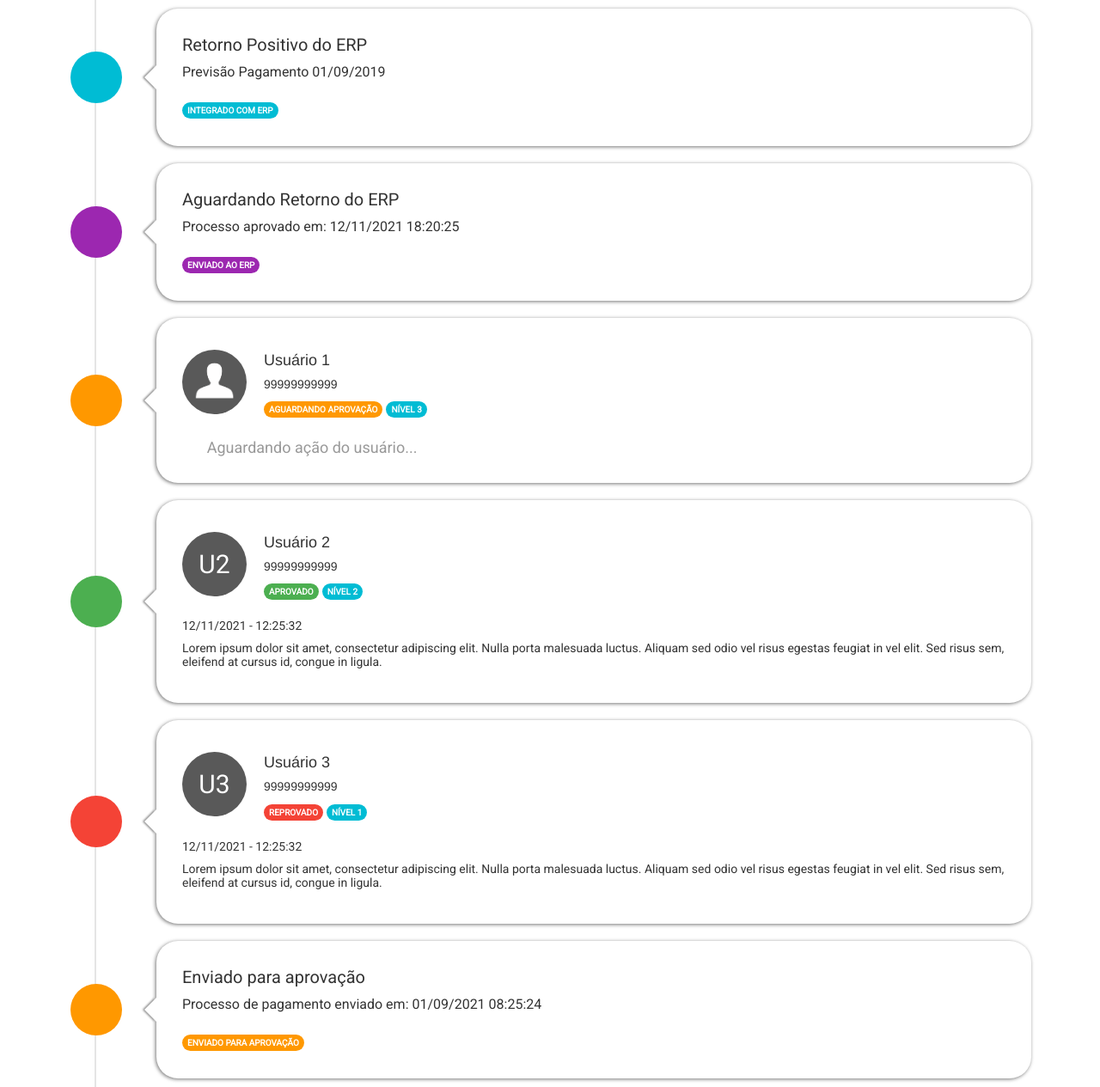
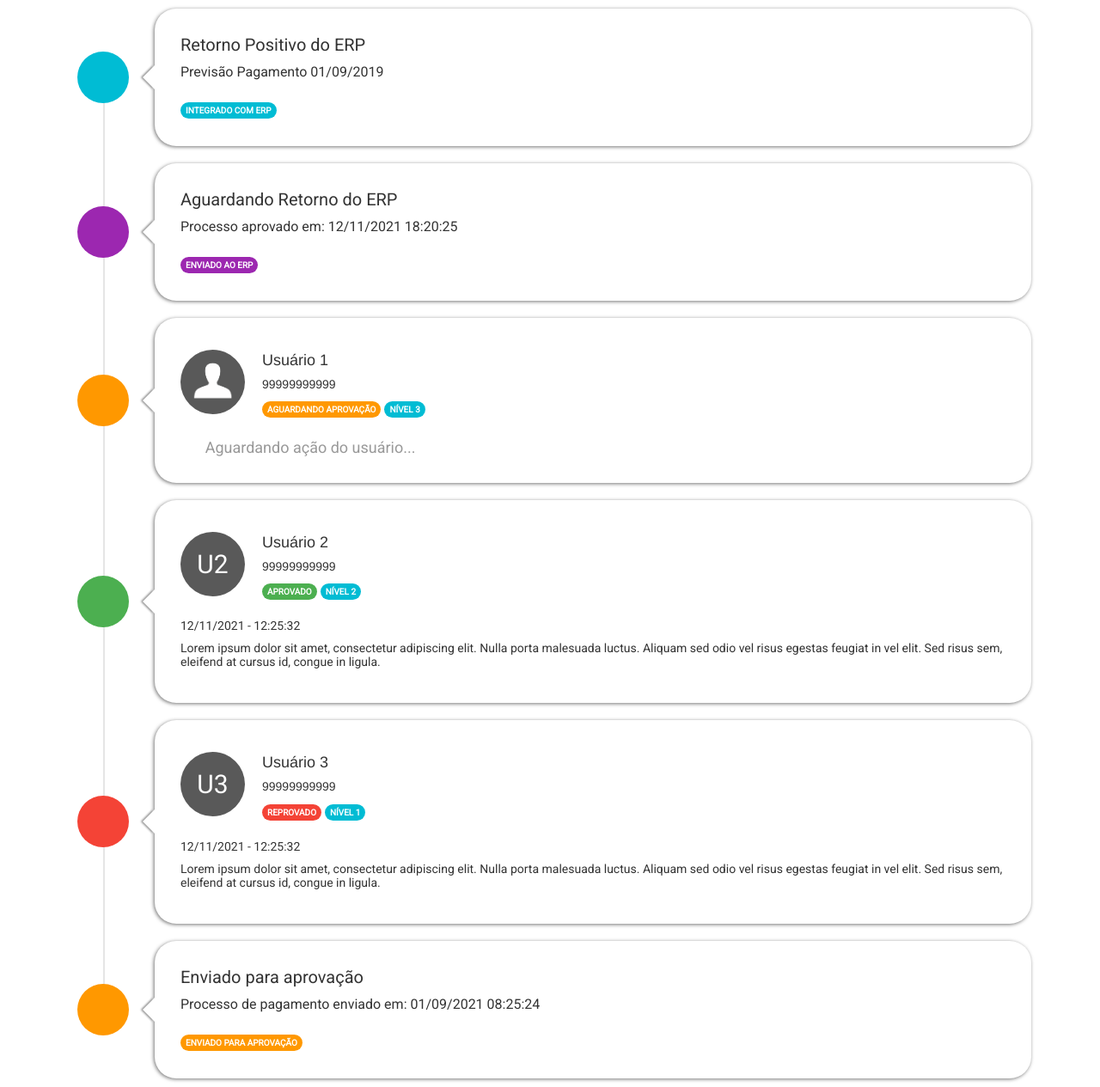
Before and after one commit to LuanLuizLLs/WorkflowAprovacao, a plain HTML site: page index.html in a window 1280 px wide. Shown: the whole page at 86% size. Drawn offline with Linux system fonts and the light colour scheme.

Commit message:
Melhoria na linha de fluxo.

```diff
--- a/assets/css/index.css
+++ b/assets/css/index.css
@@ -48,7 +48,25 @@ div.workflow_aprovacao-container {
     align-items: center;
     padding: 10px;
     margin-left: 40px;
+    position: relative;
+}
+div.workflow_aprovacao-container:before {
+    content: '';
+    height: 100%;
+    position: absolute;
     border-left: 2px solid #E5E5E5;
+}
+div.row:last-child div.workflow_aprovacao-container:before {
+    content: '';
+    height: 50%;
+    position: absolute;
+    top: 0;
+}
+div.row:first-child div.workflow_aprovacao-container:before {
+    content: '';
+    height: 50%;
+    position: absolute;
+    bottom: 0;
 }
 
 /* ICONE */
@@ -63,7 +81,7 @@ div.workflow_aprovacao-icon {
     align-items: center;
     justify-content: center;
     position: relative;
-    left: -40px;
+    left: -30px;
 }
 div.workflow_aprovacao-icon span:before {
     content: var(--type-icon);
```
